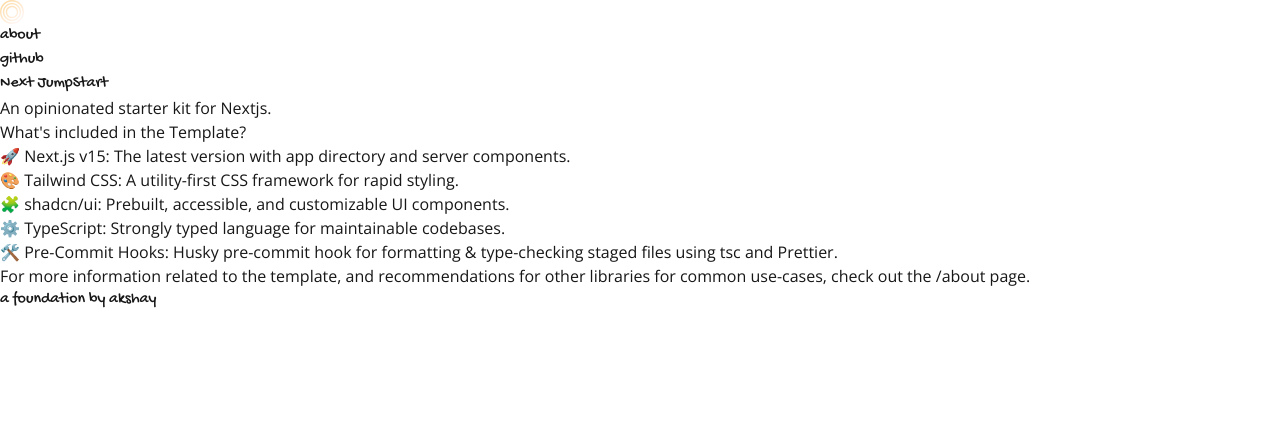
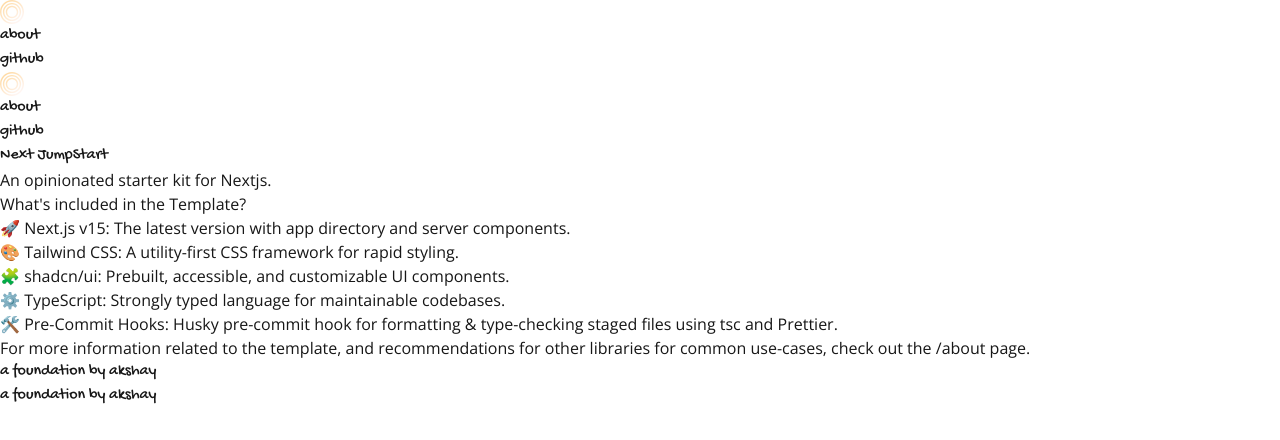
Before and after one commit to akshay-rajput/next-jump-start, a Next.js app: page / in a window 1280 px wide. Shown: the top 440 px of the page. Built offline with nearby package versions, Linux system fonts and the light colour scheme.

Commit message:
add - use components in root layout

```diff
--- a/src/app/layout.tsx
+++ b/src/app/layout.tsx
@@ -1,21 +1,23 @@
-import type { Metadata } from "next";
-import { Open_Sans, Gochi_Hand } from "next/font/google";
-import "./globals.css";
+import type { Metadata } from 'next';
+import Link from 'next/link';
+import { Open_Sans, Gochi_Hand } from 'next/font/google';
+import './globals.css';
+import Navbar from '@/components/shared/Navbar';
 
 const openSans = Open_Sans({
-  variable: "--font-open-sans",
-  subsets: ["latin"],
+	variable: '--font-open-sans',
+	subsets: ['latin'],
 });
 
 const gochiHand = Gochi_Hand({
-  variable: "--font-gochi-hand",
-  weight: "400",
-  subsets: ["latin"],
+	variable: '--font-gochi-hand',
+	weight: '400',
+	subsets: ['latin'],
 });
 
 export const metadata: Metadata = {
-  title: "Next JumpStart",
-  description: "An opinionated starter kit for Nextjs.",
+	title: 'Next JumpStart',
+	description: 'An opinionated starter kit for Nextjs.',
 };
 
 export default function RootLayout({
@@ -24,11 +26,33 @@
 	children: React.ReactNode;
 }>) {
 	return (
-    <html lang="en">
+		<html lang='en'>
 			<body
 				className={`${openSans.variable} ${gochiHand.variable} antialiased`}
 			>
+				<div className='main-container flex flex-col min-h-screen'>
+					{/* boilerplate navbar */}
+					<Navbar />
+
+					{/* main content */}
+					<main className='flex-grow max-w-3xl mx-auto flex flex-col w-full font-open-sans'>
 						{children}
+					</main>
+
+					{/* footer */}
+					<footer className='flex items-center py-2 border-t border-stone-800 justify-center'>
+						<p className='text-stone-500 flex items-center justify-center gap-1 font-gochi-hand tracking-wide md:text-lg'>
+							a foundation by{' '}
+							<Link
+								href='https://github.com/akshay-rajput'
+								target='_blank'
+								className='text-amber-500 hover:underline decoration-wavy'
+							>
+								akshay
+							</Link>
+						</p>
+					</footer>
+				</div>
 			</body>
 		</html>
 	);
```
Lines whose indentation alone changed are shown as unchanged.
